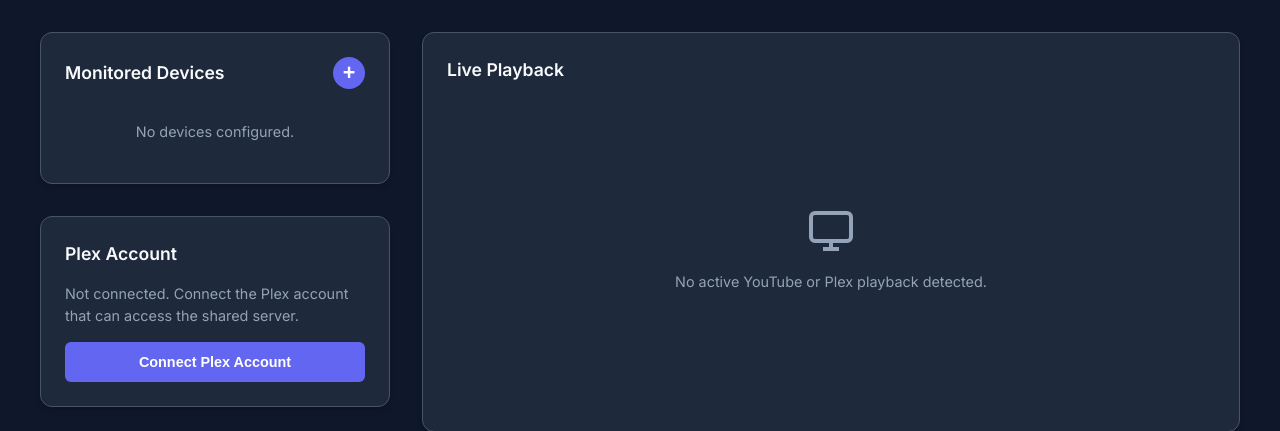
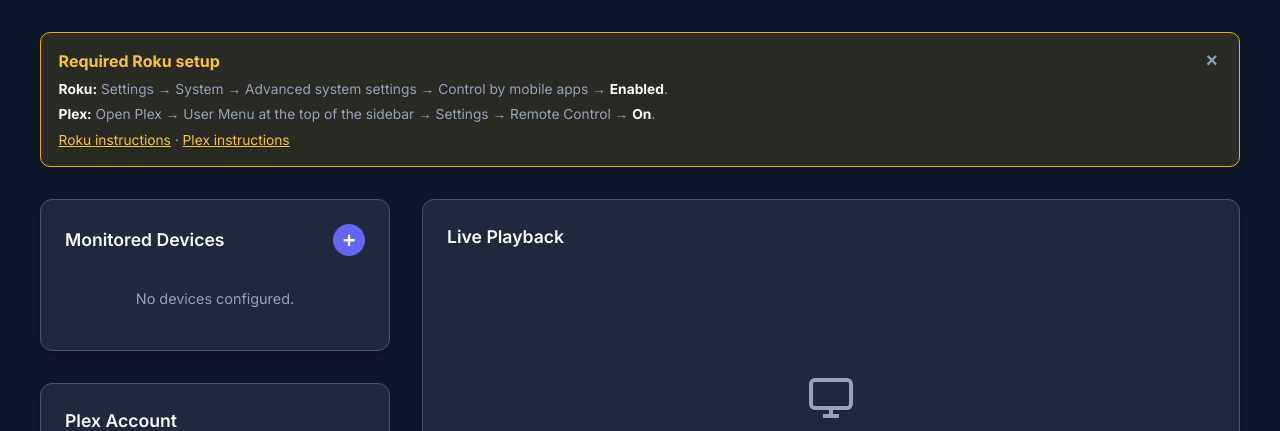
Before and after one commit to blandfx/roku-control, a FastAPI app: page / in a window 1280 px wide. Shown: the part 92-523 px from the top of the page. Run offline with FastAPI, Linux system fonts and the light colour scheme; data that the repository does not hold is empty; some libraries are stand-ins or nearby versions.

Commit message:
Add dismissible setup requirements banner

```diff
--- a/templates/index.html
+++ b/templates/index.html
@@ -49,6 +49,51 @@
             padding-bottom: 1rem;
         }
 
+        .setup-banner {
+            display: none;
+            position: relative;
+            margin-bottom: 2rem;
+            padding: 1rem 3.25rem 1rem 1.1rem;
+            border: 1px solid #eab000;
+            border-radius: 10px;
+            background: rgba(234, 176, 0, 0.12);
+            color: var(--text-main);
+        }
+
+        .setup-banner-title {
+            color: #f4c43d;
+            font-weight: 700;
+            margin-bottom: 0.35rem;
+        }
+
+        .setup-banner-directions {
+            display: grid;
+            gap: 0.3rem;
+            color: var(--text-muted);
+            font-size: 0.86rem;
+        }
+
+        .setup-banner-directions strong { color: var(--text-main); }
+        .setup-banner a { color: #f4c43d; }
+
+        .setup-banner-dismiss {
+            position: absolute;
+            top: 0.65rem;
+            right: 0.7rem;
+            width: 2rem;
+            height: 2rem;
+            padding: 0;
+            background: transparent;
+            color: var(--text-muted);
+            font-size: 1.25rem;
+            line-height: 1;
+        }
+
+        .setup-banner-dismiss:hover {
+            background: rgba(255, 255, 255, 0.08);
+            color: var(--text-main);
+        }
+
         h1 {
             font-size: 1.8rem;
             font-weight: 700;
@@ -744,6 +789,16 @@
             <h1>Roku Control</h1>
             <div style="font-size: 0.85rem; color: var(--text-muted);">Local time: <span id="local-time"></span></div>
         </header>
+
+        <aside class="setup-banner" id="setup-banner" aria-labelledby="setup-banner-title">
+            <button class="setup-banner-dismiss" id="setup-banner-dismiss" type="button" aria-label="Dismiss setup notice">×</button>
+            <div class="setup-banner-title" id="setup-banner-title">Required Roku setup</div>
+            <div class="setup-banner-directions">
+                <div><strong>Roku:</strong> Settings → System → Advanced system settings → Control by mobile apps → <strong>Enabled</strong>.</div>
+                <div><strong>Plex:</strong> Open Plex → User Menu at the top of the sidebar → Settings → Remote Control → <strong>On</strong>.</div>
+                <div><a href="https://support.roku.com/article/install-the-mobile-app" target="_blank" rel="noopener noreferrer">Roku instructions</a> · <a href="https://support.plex.tv/articles/204275243-settings-plex-for-roku/" target="_blank" rel="noopener noreferrer">Plex instructions</a></div>
+            </div>
+        </aside>
 
         <div class="dashboard-grid">
             <!-- Sidebar (Setup) -->
@@ -886,6 +941,24 @@
         let plexSearchDevice = null;
         const pendingDeviceActions = {};
         const liveStatusPolls = new Set();
+
+        const setupBanner = document.getElementById('setup-banner');
+        const setupBannerStorageKey = 'roku-control-setup-banner-v1';
+        try {
+            if (localStorage.getItem(setupBannerStorageKey) !== 'dismissed') {
+                setupBanner.style.display = 'block';
+            }
+        } catch (err) {
+            setupBanner.style.display = 'block';
+        }
+        document.getElementById('setup-banner-dismiss').addEventListener('click', () => {
+            setupBanner.style.display = 'none';
+            try {
+                localStorage.setItem(setupBannerStorageKey, 'dismissed');
+            } catch (err) {
+                // Dismiss for this page even when storage is unavailable.
+            }
+        });
 
         function isPlexId(videoId) {
             return Boolean(videoId) && (videoId.startsWith('plex:') || videoId.startsWith('plex_'));
```
